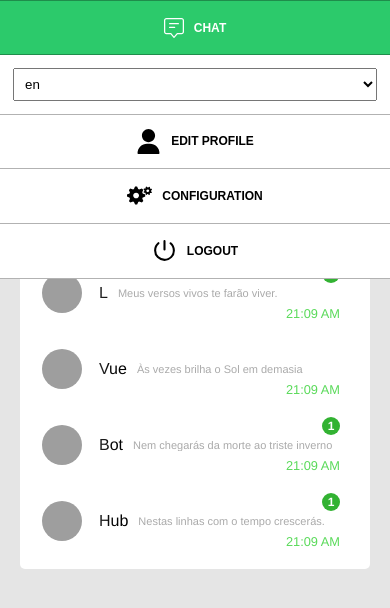
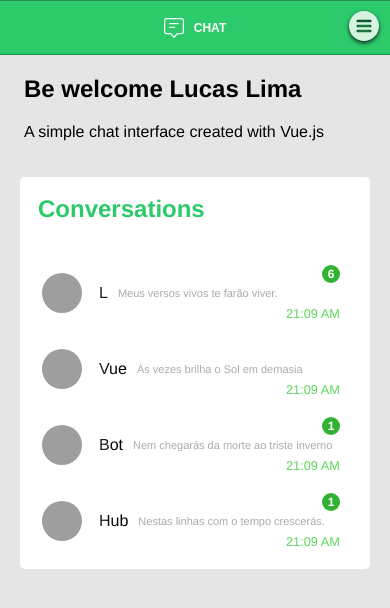
Before and after one commit to lucasferreiralimax/chat-vue, a Vue app: page / in a window 390 px wide. Shown: the top 608 px of the page. Built offline with nearby package versions, Linux system fonts and the light colour scheme; sample sign-in values are in the browser's storage; grey boxes are pictures that could not be loaded.

Commit message:
adjustment menu mobile with menu bars

```diff
--- a/src/components/chat/ChatHeader.vue
+++ b/src/components/chat/ChatHeader.vue
@@ -1,6 +1,11 @@
 <template lang="html">
-  <header class="chat-header">
-    <nav class="nav">
+  <header class="chat-header" :class="{ 'menu-show': menuBars }">
+    <button class="menu-bars" :class="{ 'menu-show': menuBars }" type="button" @click="menuBars = !menuBars" >
+      <svg xmlns="http://www.w3.org/2000/svg" viewBox="0 0 512 512" width="30px">
+        <path d="M256 0C114.837 0 0 114.837 0 256s114.837 256 256 256 256-114.837 256-256S397.163 0 256 0zm106.667 362.667H149.333c-11.797 0-21.333-9.557-21.333-21.333 0-11.776 9.536-21.333 21.333-21.333h213.333c11.797 0 21.333 9.557 21.333 21.333.001 11.775-9.535 21.333-21.332 21.333zm0-85.334H149.333C137.536 277.333 128 267.776 128 256s9.536-21.333 21.333-21.333h213.333c11.797 0 21.333 9.557 21.333 21.333s-9.535 21.333-21.332 21.333zm0-85.333H149.333C137.536 192 128 182.443 128 170.667s9.536-21.333 21.333-21.333h213.333c11.797 0 21.333 9.557 21.333 21.333S374.464 192 362.667 192z"/>
+      </svg>
+    </button>
+    <nav class="nav" @click="menuBars = false">
       <router-link to="/" tag="button" class="item">
         <img alt="Vue logo" src="../../assets/chat-icon.svg" width="20px">
         <span>{{ this.$t("nav.home") }}</span>
@@ -100,6 +105,7 @@ export default {
   data () {
     return {
       menu: '',
+      menuBars: false,
       title: 'Chat Header',
       langs: ['pt', 'en']
     }
@@ -108,6 +114,25 @@ export default {
 </script>
 
 <style lang="stylus">
+.menu-bars
+  background transparent
+  border 0
+  padding 11px
+  position absolute
+  top 0
+  right 0
+  cursor pointer
+  z-index 99
+  opacity .8
+  &.menu-show svg
+    fill var(--main-color)
+    filter drop-shadow( 0 2px 2px var(--main-bg-color))
+  svg
+    fill var(--main-bg-color)
+    filter drop-shadow( 0 2px 2px var(--main-color))
+  @media screen and (min-width 830px)
+    display none
+
 .chat-header
   width 100%
   height 55px
@@ -117,7 +142,7 @@ export default {
   z-index 99
   position fixed
   top 0
-  &:hover
+  &.menu-show
     height auto
   .nav
     display flex
```
